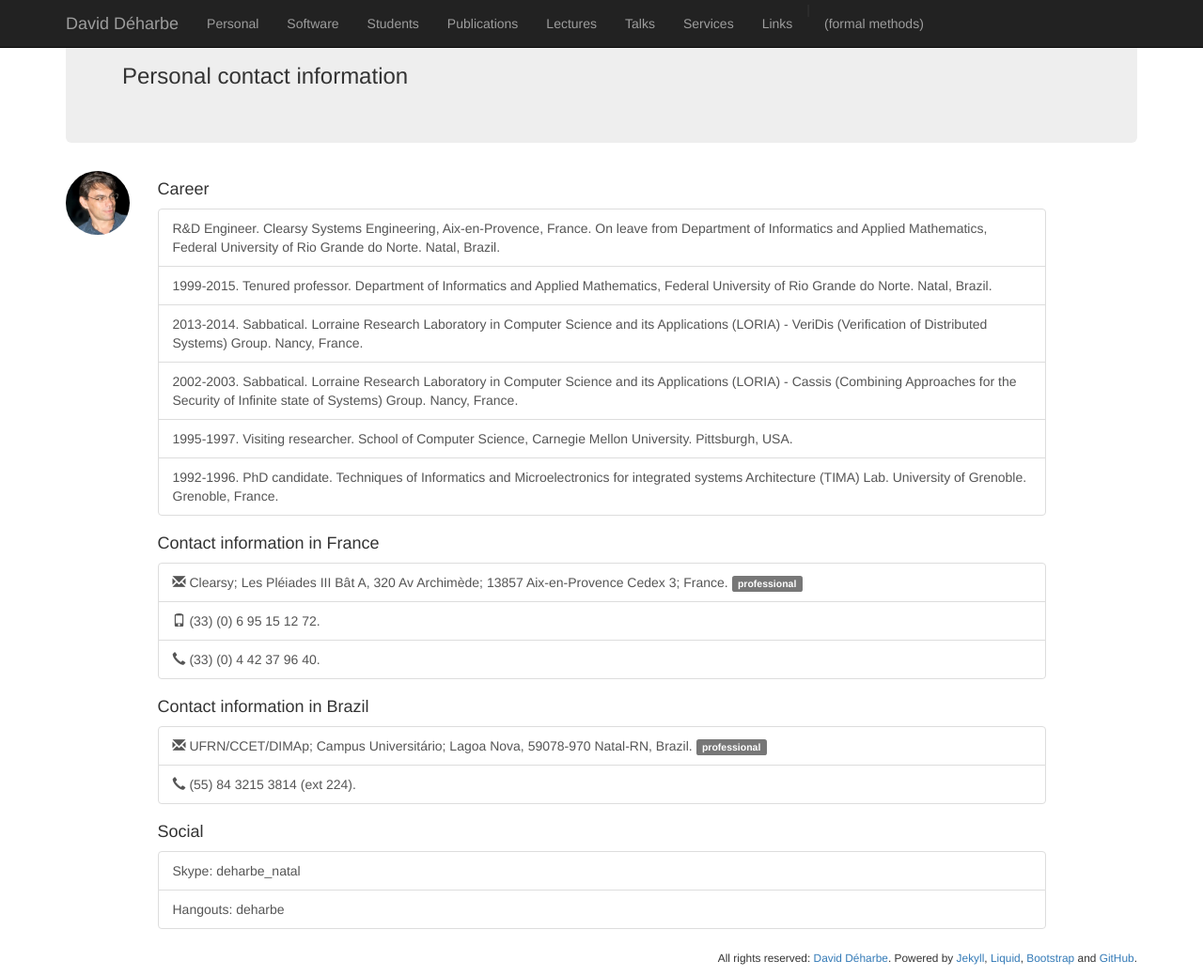
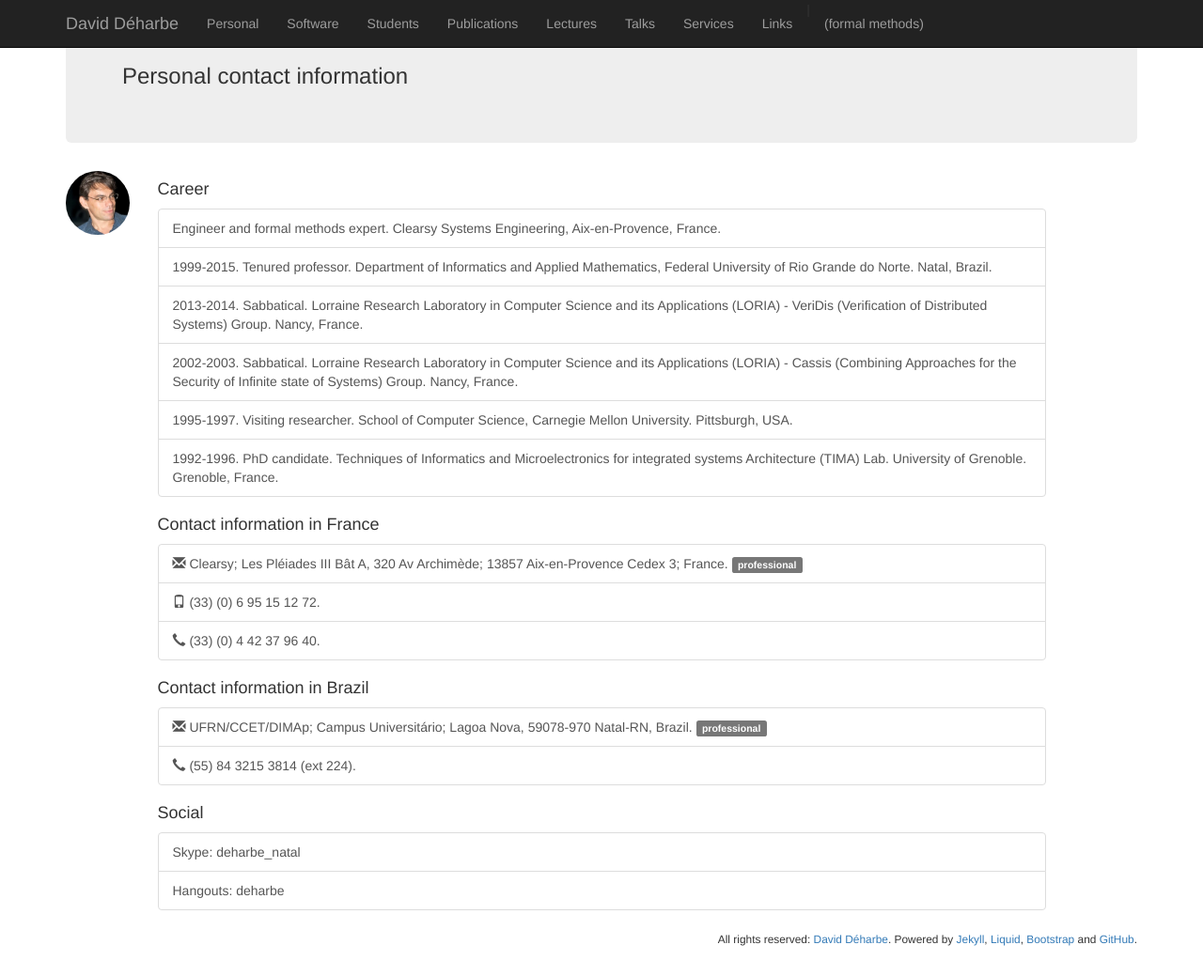
Before and after one commit to DavidDeharbe/DavidDeharbe.github.io, a Jekyll site: the page built from index.html, in a window 1280 px wide and 1039 px high. Shown: the whole window at 94% size. Built offline with Jekyll 4.4.1, drawn with Linux system fonts in a browser that asks for light colours; Markdown is read by kramdown in place of the engine named in the settings.

Commit message:
Mise a jour

```diff
--- a/index.html
+++ b/index.html
@@ -9,7 +9,7 @@ sitemap:
 <h4>Career</h4>
 
 <div class="list-group">
-  <a class="list-group-item">R&D Engineer. Clearsy Systems Engineering, Aix-en-Provence, France. On leave from Department of Informatics and Applied Mathematics, Federal University of Rio Grande do Norte. Natal, Brazil.</a>
+  <a class="list-group-item">Engineer and formal methods expert. Clearsy Systems Engineering, Aix-en-Provence, France. </a>
   <a class="list-group-item">1999-2015. Tenured professor. Department of Informatics and Applied Mathematics, Federal University of Rio Grande do Norte. Natal, Brazil.</a>
   <a class="list-group-item">2013-2014. Sabbatical. Lorraine Research Laboratory in Computer Science and its Applications (LORIA) - VeriDis (Verification of Distributed Systems) Group. Nancy, France.</a>
   <a class="list-group-item">2002-2003. Sabbatical. Lorraine Research Laboratory in Computer Science and its Applications (LORIA) - Cassis (Combining Approaches for the Security of Infinite state of Systems) Group. Nancy, France.</a>
--- a/software.html
+++ b/software.html
@@ -10,7 +10,7 @@ sitemap:
 
 <div class="list-group">
   <a class="list-group-item" href="http://www.verit-solver.org">The SMT-solver <mark>veriT</mark>.</a>
-  <a class="list-group-item" href="http://www.b2llvm.org/b2llvm"><mark>b2llvm:</mark> a LLVM code generator for B.</a>
+  <a class="list-group-item" href="https://github.com/DavidDeharbe/b2llvm"><mark>b2llvm:</mark> a LLVM code generator for B.</a>
 </div>
 
 <h4>Discontinued</h4>
```
Also changed, not shown: _publications/2010-abz-1.md (+1 -0 lines), _publications/2010-abz-2.md (+2 -1 lines), _publications/2010-abz-3.md (+1 -0 lines).
